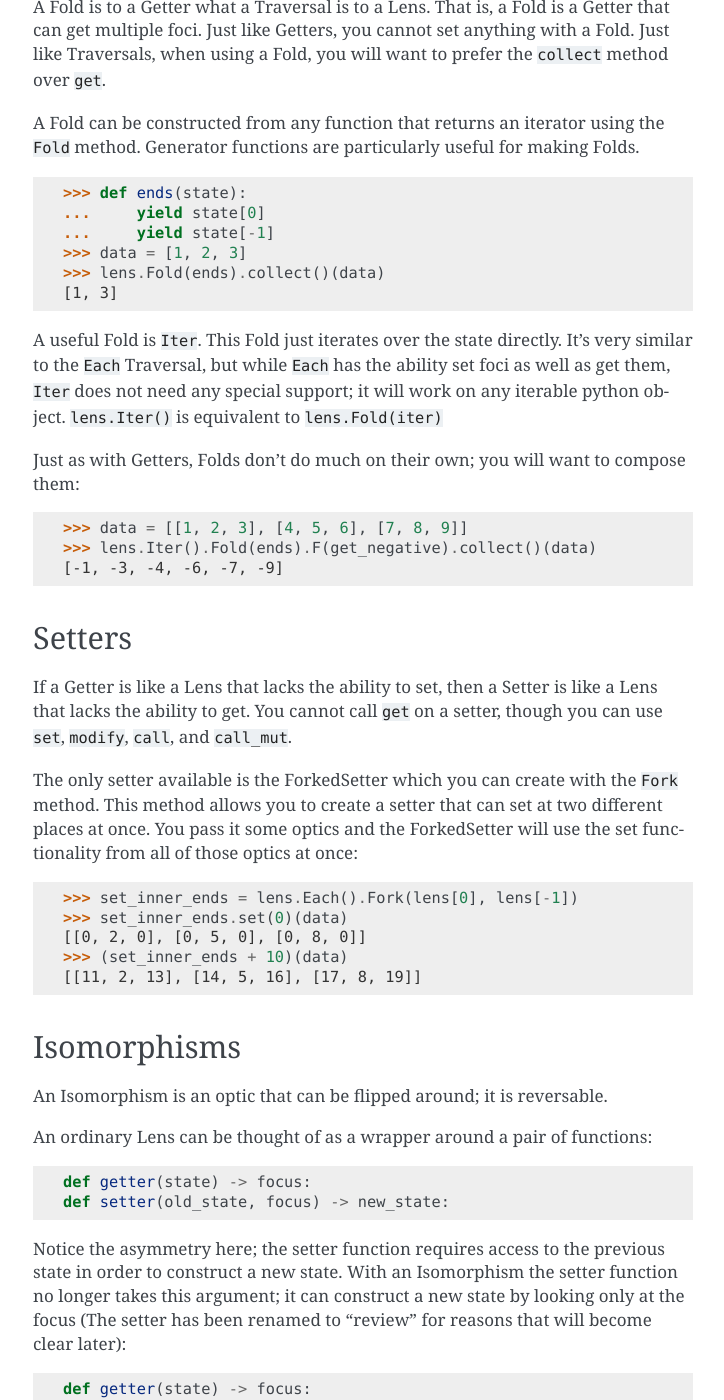
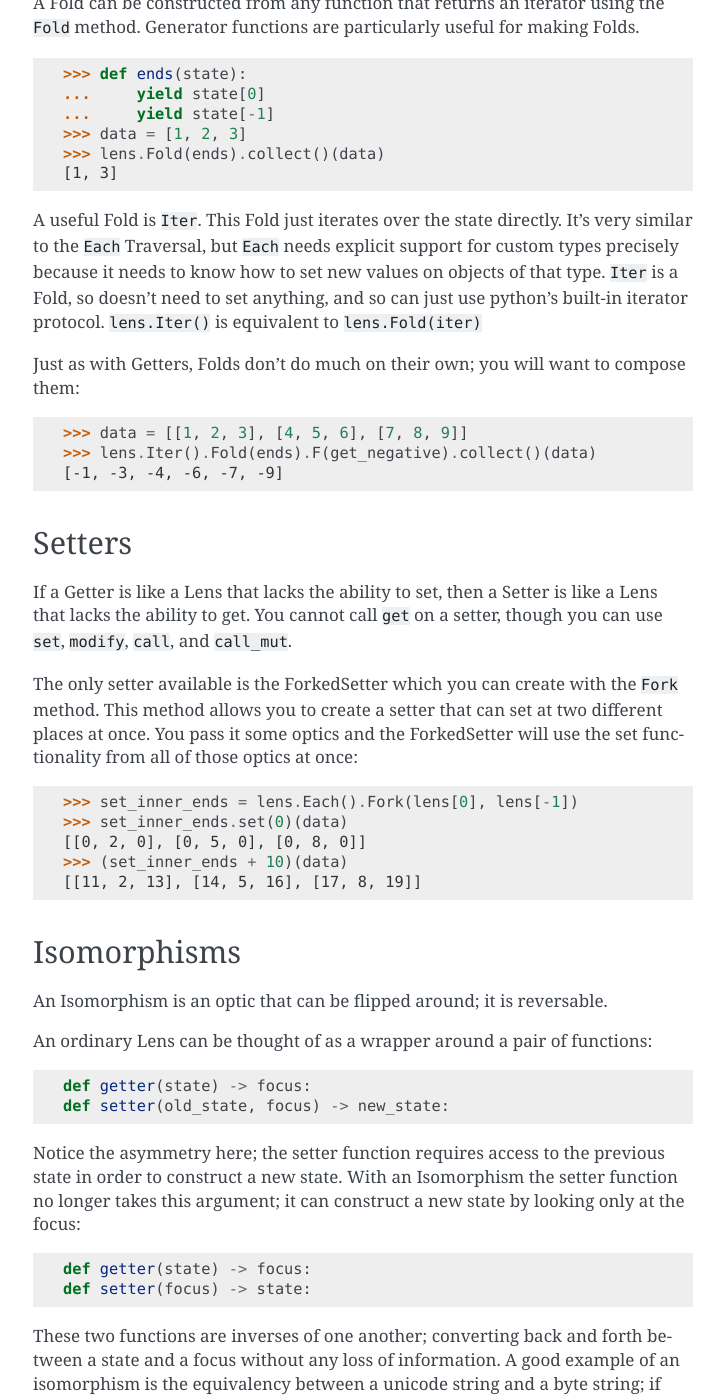
Before and after one commit to ingolemo/python-lenses, a Sphinx documentation site: the page built from docs/tutorial/optics.rst, in a window 1280 px wide and 1400 px high, scrolled down 4484 px. Shown: the whole window, without its empty margins (387-1111 px from the left). Built offline with Sphinx 7.4.7, drawn with Linux system fonts in a browser that asks for light colours; some of the changed text lies outside the part shown.

Commit message:
various tweaks to optics section of tutorial

```diff
--- a/docs/tutorial/optics.rst
+++ b/docs/tutorial/optics.rst
@@ -223,11 +217,12 @@ for making Folds.
 >>> lens.Fold(ends).collect()(data)
 [1, 3]
 
-A useful Fold is ``Iter``. This Fold just iterates over the state directly.
-It's very similar to the ``Each`` Traversal, but while ``Each`` has the
-ability set foci as well as get them, ``Iter`` does not need any special
-support; it will work on any iterable python object. ``lens.Iter()``
-is equivalent to ``lens.Fold(iter)``
+A useful Fold is ``Iter``. This Fold just iterates over the state
+directly.  It's very similar to the ``Each`` Traversal, but ``Each``
+needs explicit support for custom types precisely because it needs to
+know how to set new values on objects of that type. ``Iter`` is a Fold,
+so doesn't need to set anything, and so can just use python's built-in
+iterator protocol. ``lens.Iter()`` is equivalent to ``lens.Fold(iter)``
 
 Just as with Getters, Folds don't do much on their own; you will want
 to compose them:
@@ -242,7 +237,8 @@ Setters
 
 If a Getter is like a Lens that lacks the ability to set, then a Setter
 is like a Lens that lacks the ability to get. You cannot call ``get``
-on a setter, though you can use ``set``, ``modify``, ``call``, and ``call_mut``.
+on a setter, though you can use ``set``, ``modify``, ``call``, and
+``call_mut``.
 
 The only setter available is the ForkedSetter which you can create with
 the ``Fork`` method. This method allows you to create a setter that can
@@ -272,11 +268,10 @@ pair of functions::
 Notice the asymmetry here; the setter function requires access to the
 previous state in order to construct a new state. With an Isomorphism
 the setter function no longer takes this argument; it can construct a
-new state by looking only at the focus (The setter has been renamed to
-"review" for reasons that will become clear later)::
+new state by looking only at the focus::
 
 	def getter(state) -> focus:
-	def review(focus) -> state:
+	def setter(focus) -> state:
 
 These two functions are inverses of one another; converting back and
 forth between a state and a focus without any loss of information. A
@@ -327,7 +322,7 @@ a state and only optionally returns a focus.
 Prisms are often used in other languages to unwrap sum-types, but since
 python does not have native sum-types their use is more limited. Because
 there are no good examples of sum-types in the python standard library
-we will have to simulate them:
+we will have to simulate them.
 
 On your birthday you can recieve two kinds of things; Presents and
 Cards. A present is a wrapper around some other type that represents
@@ -392,10 +387,13 @@ Reviews
 
 A Review is to a Prism as a Setter is to a Traversal.
 
-When we first looked at isomorphisms we saw that they have a special
-kind of setter that only takes one argument. We called that function
-"review". A Review is any optic that contains a review function, but
-doesn't necessarily have a getter.
+When we first looked at isomorphisms we saw that they have a special kind
+of setter that only takes one argument. Technically that function should
+not be called a "setter function" because it doesn't know about the old
+state and so it can't really set anything. This "setter that looks like
+a backwards getter" is actually called a "review function". A Review is
+any optic that contains a review function, but doesn't necessarily have
+a getter.
 
 There are no supported ways to create Reviews using the lenses library.
 But since all prisms (and isomorphisms) are also reviews, it's important
```
Also changed, not shown: other parts of docs/tutorial/optics.rst (+3 -9 lines).
